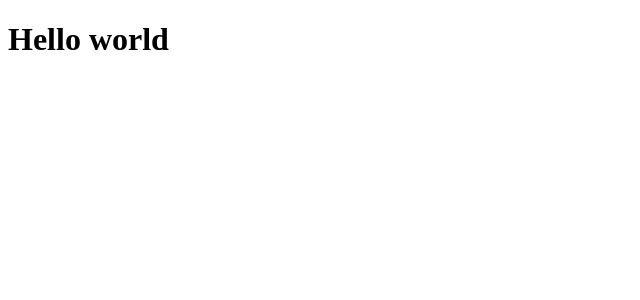
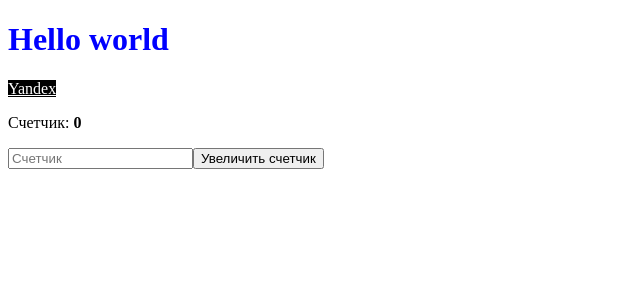
Before and after one commit to BlackPrince163/vue-getting-started, a Vue app: page / in a window 1280 px wide. Shown: the top 300 px of the page, without its empty margins (0-640 px from the left). Built offline with nearby package versions, Linux system fonts and the light colour scheme.

Commit message:
+ simple component with count variable

```diff
--- a/src/App.vue
+++ b/src/App.vue
@@ -1,7 +1,28 @@
 <template>
   <h1>Hello world</h1>
+  <a href="http://yandex.ru">Yandex</a>
+  <br>
+  <p><span>Счетчик: <b>{{ count }}</b></span></p>
+  <input type="number" placeholder="Счетчик">
+  <button>Увеличить счетчик</button>
 </template>
 
+<script>
+  export default {
+    data() {
+      return {
+        count: 0
+      };
+    }
+  };
+</script>
+
 <style>
-
+  h1 {
+    color: blue;
+  }
+  a {
+    background: black;
+    color: white;
+  }
 </style>
```
